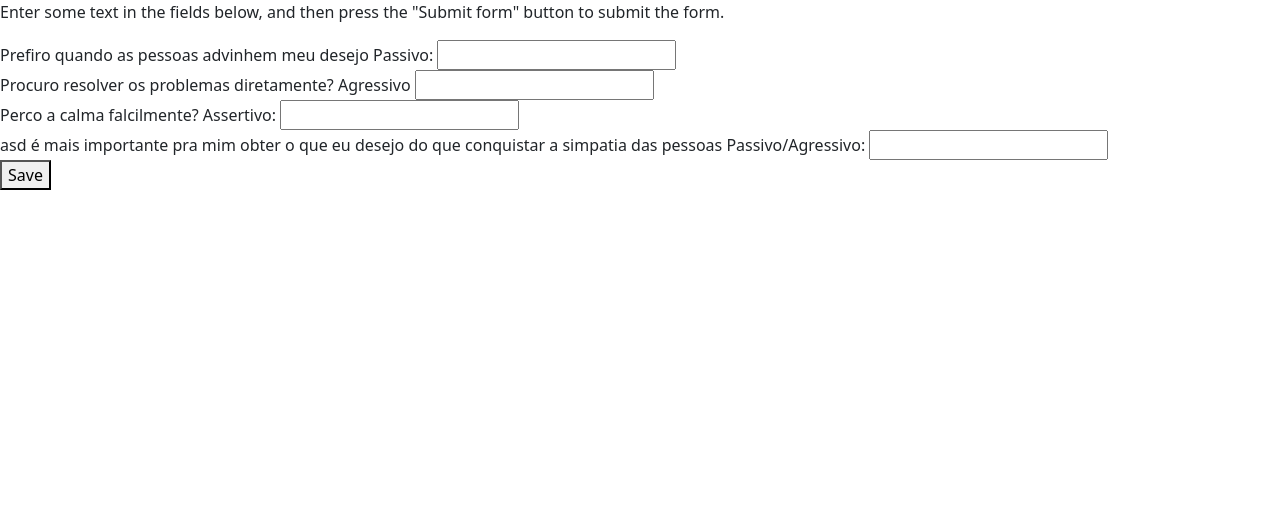
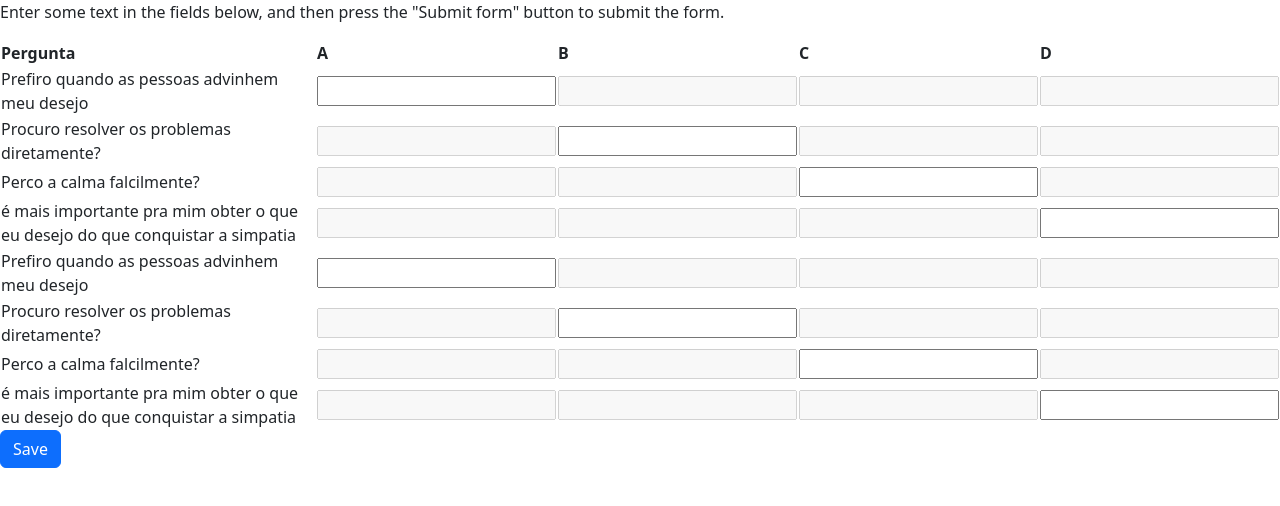
Before and after one commit to matheusrgg/Questionarioperfil, a plain HTML site: page index.html in a window 1280 px wide. Drawn offline with nearby package versions, Linux system fonts and the light colour scheme.

Commit message:
Subindo GithubPages

```diff
--- a/index.html
+++ b/index.html
@@ -12,41 +12,116 @@
     />
   </head>
   <body>
+
+
+    <!--COMECO MODAL PERFIIL-->
+    <div class="modal" id="demoModal">
+      <div class="modal-dialog">
+        <div class="modal-content">
+          <div class="modal-header">
+            <p id="p">This is some text</p>
+            <h1 class="modal-title">Plase Confirm</h1>
+            <button type="button" class="close"></button>
+          </div>
+          <div class="modal-body">
+            <p>This is the modal body, do you like it?</p>
+          </div>
+          <div class="modal-footer">
+            <button type="button" class="btn btn-secondary">Confirm</button>
+          </div>
+        </div>
+      </div>
+    </div>
+    <!--FIM MODAL PERFIIL-->
+
+
     <p>Enter some text in the fields below, and then press the "Submit form" button to submit the form.</p>
     <form id="some-form" class="">
-      <div>
 
-        <label>Prefiro quando as pessoas advinhem meu desejo</label>
-        Passivo: <input type='text' id="search"/>
-      </div>
-      <div>
+        <table class="col-12">
+        <tr>
+          <th class="col-8">Pergunta</th>
+          <th class="col-1">A</th>
+          <th class="col-1">B</th>
+          <th class="col-1">C</th>
+          <th class="col-1">D</th>
+        </tr>
+        <tr >
+          <td>Prefiro quando as pessoas advinhem meu desejo</td>
+          <td> <input type='text' id="A1" /></td>
+          <td><input type='text' id="tres" disabled/></td>
+          <td><input type='text' id="tres" disabled/></td>
+          <td><input type='text' id="tres" disabled/></td>
+        </tr>
+        <tr>
+          <td>Procuro resolver os problemas diretamente?</td>
+          <td> <input type='text' id="tres" disabled/></td>
+          <td><input type='text' id="B2" /></td>
+          <td><input type='text' id="tres" disabled/></td>
+          <td><input type='text' id="tres" disabled/></td>
+        </tr>
+        <tr>
+          <td>Perco a calma falcilmente?</td>
+          <td> <input type='text' id="tres" disabled/></td>
+          <td><input type='text' id="tres" disabled/></td>
+          <td><input type='text' id="C3" /></td>
+          <td><input type='text' id="tres" disabled/></td>
+        </tr>
 
-        <label>Procuro resolver os problemas diretamente?</label>
-        Agressivo <input type='text' id="dois"/>
-      </div>
-      <div>
+        <tr>
+          <td>é mais importante pra mim obter o que eu desejo do que conquistar a simpatia</td>
+          <td> <input type='text' id="tres" disabled/></td>
+          <td><input type='text' id="tres" disabled/></td>
+          <td><input type='text' id="A4" disabled/></td>
+          <td><input type='text' id="D4" /></td>
+        </tr>
+        <tr>
+            <td>Prefiro quando as pessoas advinhem meu desejo</td>
+            <td> <input type='text' id="A5" /></td>
+            <td><input type='text' id="tres" disabled/></td>
+            <td><input type='text' id="tres" disabled/></td>
+            <td><input type='text' id="tres" disabled/></td>
+          </tr>
+          <tr>
+            <td>Procuro resolver os problemas diretamente?</td>
+            <td> <input type='text' id="tres" disabled/></td>
+            <td><input type='text' id="B6" /></td>
+            <td><input type='text' id="tres" disabled/></td>
+            <td><input type='text' id="tres" disabled/></td>
+          </tr>
+          <tr>
+            <td>Perco a calma falcilmente?</td>
+            <td> <input type='text' id="tres" disabled/></td>
+            <td><input type='text' id="tres" disabled/></td>
+            <td><input type='text' id="C7" /></td>
+            <td><input type='text' id="tres" disabled/></td>
+          </tr>
 
-        <label>Perco a calma falcilmente?</label>
-        Assertivo: <input type='text' id="tres"/>
-      </div>
+          <tr>
+            <td>é mais importante pra mim obter o que eu desejo do que conquistar a simpatia</td>
+            <td> <input type='text' id="tres" disabled/></td>
+            <td><input type='text' id="tres" disabled/></td>
+            <td><input type='text' id="A4" disabled/></td>
+            <td><input type='text' id="D8" /></td>
+          </tr>
+    </table>
+        <button
+        id="buttonModalPerfil"
+        type="button"
+        class="btn btn-primary"
+        data-toggle="modal"
+        data-target="#demoModal"
+        >Save</button>
 
-      <div>asd
-
-        <label>é mais importante pra mim obter o que eu desejo do que conquistar a simpatia das pessoas</label>
-        Passivo/Agressivo: <input type='text' id="tres"/>
-      </div>
-
-
-      <!-- <button id="button" onclick="submitform()">Clica</button> -->
-      <!-- <input type="submit" id="submit">
-       -->
-
-
-
-        <button>Save</button>
       </form>
       <script type="text/javascript" src="script.js">
 
       </script>
+
+    <!-- Optional JavaScript -->
+    <!-- jQuery first, then Popper.js, then Bootstrap JS -->
+    <script src="https://code.jquery.com/jquery-3.2.1.slim.min.js" integrity="sha384-KJ3o2DKtIkvYIK3UENzmM7KCkRr/rE9/Qpg6aAZGJwFDMVNA/GpGFF93hXpG5KkN" crossorigin="anonymous"></script>
+    <script src="https://cdn.jsdelivr.net/npm/popper.js@1.12.9/dist/umd/popper.min.js" integrity="sha384-ApNbgh9B+Y1QKtv3Rn7W3mgPxhU9K/ScQsAP7hUibX39j7fakFPskvXusvfa0b4Q" crossorigin="anonymous"></script>
+    <script src="https://cdn.jsdelivr.net/npm/bootstrap@4.0.0/dist/js/bootstrap.min.js" integrity="sha384-JZR6Spejh4U02d8jOt6vLEHfe/JQGiRRSQQxSfFWpi1MquVdAyjUar5+76PVCmYl" crossorigin="anonymous"></script>
   </body>
 </html>
```
